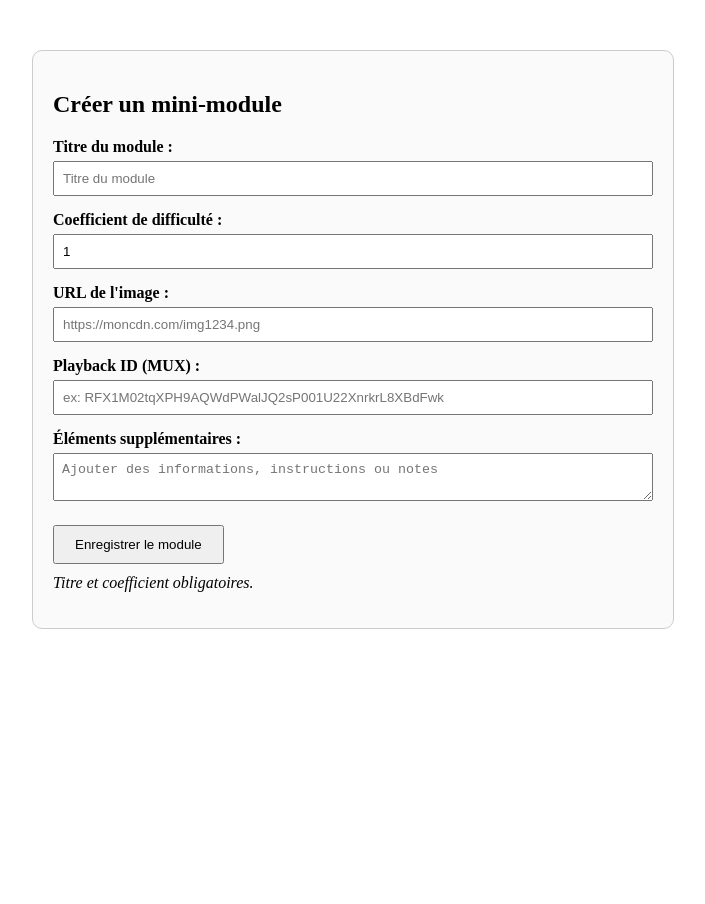
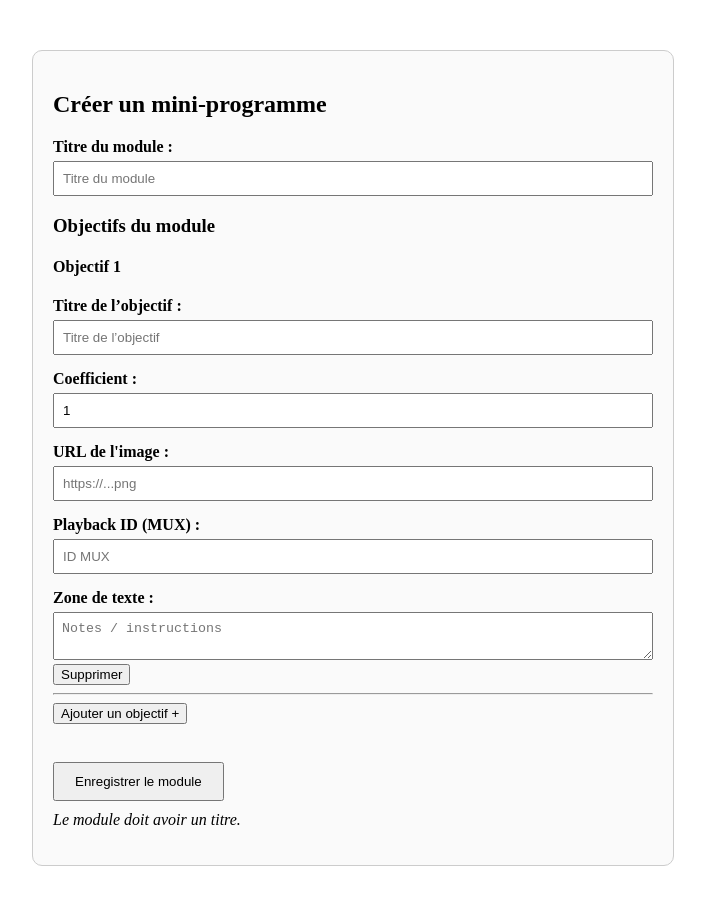
Before and after one commit to lolipump35/MUSIC-THEORY-EBOOK, a website: page frontend/pages/admin-module.html in a window 1280 px wide. Both pictures are taken after a click on the button "Enregistrer le module". Shown: the whole page, without its empty margins (287-992 px from the left). Before the commit the page ends 800 px from the top, so only its background shows below. Drawn offline with Linux system fonts and the light colour scheme.

Commit message:
mini module html + js

```diff
--- a/frontend/js/admin-module.js
+++ b/frontend/js/admin-module.js
@@ -1,29 +1,96 @@
+// -----------------------------------------------------
+// --- Génération dynamique des objectifs --------------
+// -----------------------------------------------------
+
+let objectiveCount = 0;
+
+// Fonction de création d’un objectif
+function createObjective() {
+  objectiveCount++;
+
+  const container = document.getElementById("objectivesContainer");
+
+  const block = document.createElement("div");
+  block.classList.add("objective-block");
+  block.dataset.index = objectiveCount;
+
+  block.innerHTML = `
+    <h4>Objectif ${objectiveCount}</h4>
+
+    <label>Titre de l’objectif :</label>
+    <input type="text" class="obj-title" placeholder="Titre de l’objectif">
+
+    <label>Coefficient :</label>
+    <input type="number" class="obj-coef" value="1" min="1" max="5">
+
+    <label>URL de l'image :</label>
+    <input type="text" class="obj-image" placeholder="https://...png">
+
+    <label>Playback ID (MUX) :</label>
+    <input type="text" class="obj-playback" placeholder="ID MUX">
+
+    <label>Zone de texte :</label>
+    <textarea class="obj-extra" placeholder="Notes / instructions"></textarea>
+
+    <button class="removeObjBtn">Supprimer</button>
+    <hr>
+  `;
+
+  // bouton supprimer
+  block.querySelector(".removeObjBtn").addEventListener("click", () => {
+    block.remove();
+  });
+
+  container.appendChild(block);
+}
+
+// -----------------------------------------------------
+// --- Ajouter un objectif par défaut au chargement -----
+// -----------------------------------------------------
+
+window.addEventListener("DOMContentLoaded", () => {
+  createObjective(); // objectif 1 automatiquement
+});
+
+// -----------------------------------------------------
+// --- Bouton ajouter un objectif -----------------------
+// -----------------------------------------------------
+
+document.getElementById("addObjectiveBtn").addEventListener("click", () => {
+  createObjective();
+});
+
+// -----------------------------------------------------
+// --- Bouton SAVE module ------------------------------
+// -----------------------------------------------------
+
 document.getElementById("saveModuleBtn").addEventListener("click", async () => {
-
   const title = document.getElementById("moduleTitle").value.trim();
-  const coef = parseInt(document.getElementById("moduleCoef").value, 10);
-  const extra = document.getElementById("moduleExtra").value.trim();
-
-  // 🔥 On remplace "image file" par une URL
-  const imageUrl = document.getElementById("moduleImageUrl").value.trim();
-
-  // 🔥 playback-id MUX (champ texte)
-  const playbackId = document.getElementById("modulePlaybackId").value.trim();
-
   const statusMsg = document.getElementById("statusMsg");
 
-  if (!title || !coef) {
-    statusMsg.textContent = "Titre et coefficient obligatoires.";
+  if (!title) {
+    statusMsg.textContent = "Le module doit avoir un titre.";
     return;
   }
 
-  // ❗ On n’utilise PLUS FormData → tout passe en JSON
+  // ---- Récupération de tous les objectifs dynamiques ----
+  const objectivesBlocks = document.querySelectorAll(".objective-block");
+  const objectives = [];
+
+  objectivesBlocks.forEach(block => {
+    objectives.push({
+      title: block.querySelector(".obj-title").value.trim(),
+      coef: parseInt(block.querySelector(".obj-coef").value, 10),
+      imageUrl: block.querySelector(".obj-image").value.trim(),
+      playbackId: block.querySelector(".obj-playback").value.trim(),
+      extra: block.querySelector(".obj-extra").value.trim()
+    });
+  });
+
+  // ---- Construction du BODY envoyé au backend ----
   const body = {
     title,
-    coef,
-    extra,
-    imageUrl,
-    playbackId
+    objectives
   };
 
   try {
@@ -39,6 +106,8 @@ document.getElementById("saveModuleBtn").addEventListener("click", async () => {
     const data = await res.json();
     statusMsg.textContent = data.message || "Module enregistré !";
 
+    console.log("📦 Module envoyé :", body); // log utile pour debug
+
   } catch (err) {
     console.error(err);
     statusMsg.textContent = "Erreur lors de l'enregistrement.";
--- a/frontend/pages/admin-module.html
+++ b/frontend/pages/admin-module.html
@@ -2,38 +2,26 @@
 <html lang="fr">
   <head>
     <meta charset="UTF-8" />
-    <title>Mini Module Admin</title>
+    <title>Module Admin – Création de programme</title>
     <link rel="stylesheet" href="/frontend/css/admin-module.css" />
   </head>
+
   <body>
   <div class="adminModuleContainer">
-      <h2>Créer un mini-module</h2>
+    <h2>Créer un mini-programme</h2>
 
+    <!-- TITRE GLOBAL DU MODULE -->
     <label for="moduleTitle">Titre du module :</label>
     <input type="text" id="moduleTitle" placeholder="Titre du module" />
 
-      <label for="moduleCoef">Coefficient de difficulté :</label>
-      <input type="number" id="moduleCoef" value="1" min="1" max="5" />
+    <!-- LISTE DES OBJECTIFS -->
+    <h3>Objectifs du module</h3>
 
-      <label for="moduleImageUrl">URL de l'image :</label>
-      <input
-        type="text"
-        id="moduleImageUrl"
-        placeholder="https://moncdn.com/img1234.png"
-      />
+    <div id="objectivesContainer"></div>
 
-      <label for="modulePlaybackId">Playback ID (MUX) :</label>
-      <input
-        type="text"
-        id="modulePlaybackId"
-        placeholder="ex: RFX1M02tqXPH9AQWdPWalJQ2sP001U22XnrkrL8XBdFwk"
-      />
+    <button id="addObjectiveBtn">Ajouter un objectif +</button>
 
-      <label for="moduleExtra">Éléments supplémentaires :</label>
-      <textarea
-        id="moduleExtra"
-        placeholder="Ajouter des informations, instructions ou notes"
-      ></textarea>
+    <br /><br />
 
     <button id="saveModuleBtn">Enregistrer le module</button>
     <p id="statusMsg"></p>
@@ -41,4 +29,5 @@
 
   <script src="/frontend/js/admin-module.js"></script>
 </body>
+
 </html>
```
Lines whose indentation alone changed are shown as unchanged.
